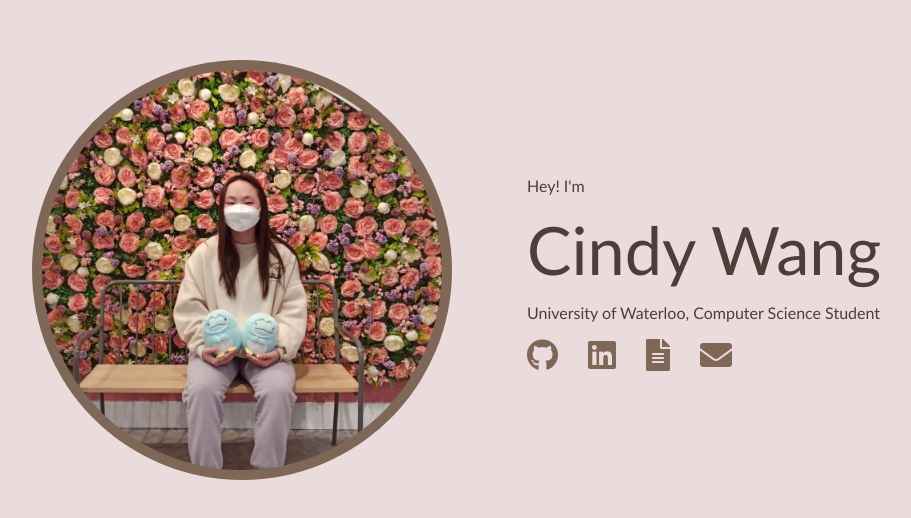
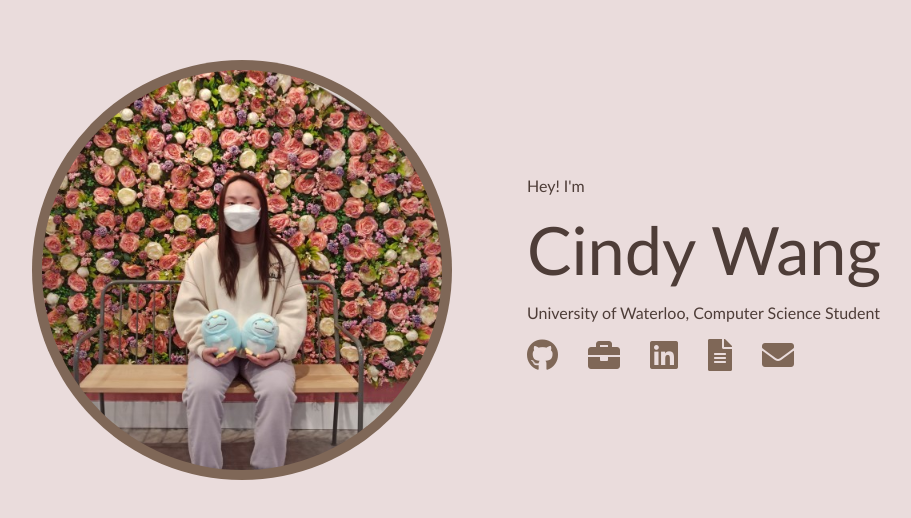
Before and after one commit to cin-day/website-1.0, a plain HTML site: page index.html in a window 1280 px wide. Shown: the part 130-648 px from the top of the page, without its empty margins (142-1053 px from the left). Drawn offline with Linux system fonts and the light colour scheme.

Commit message:
Added devpost icon

```diff
--- a/index.html
+++ b/index.html
@@ -28,6 +28,9 @@
                     <a class="icon_link" target="_blank" href="https://github.com/cin-day/">
                         <i class="fab fa-github"></i>
                     </a>
+                    <a class="icon_link" target="_blank" href="https://devpost.com/cinwan23/">
+                        <i class="fas fa-briefcase"></i>
+                    </a>
                     <a class="icon_link" target="_blank" href="https://www.linkedin.com/in/cindy-wang-995200165/">
                         <i class="fab fa-linkedin"></i>
                     </a>
```
